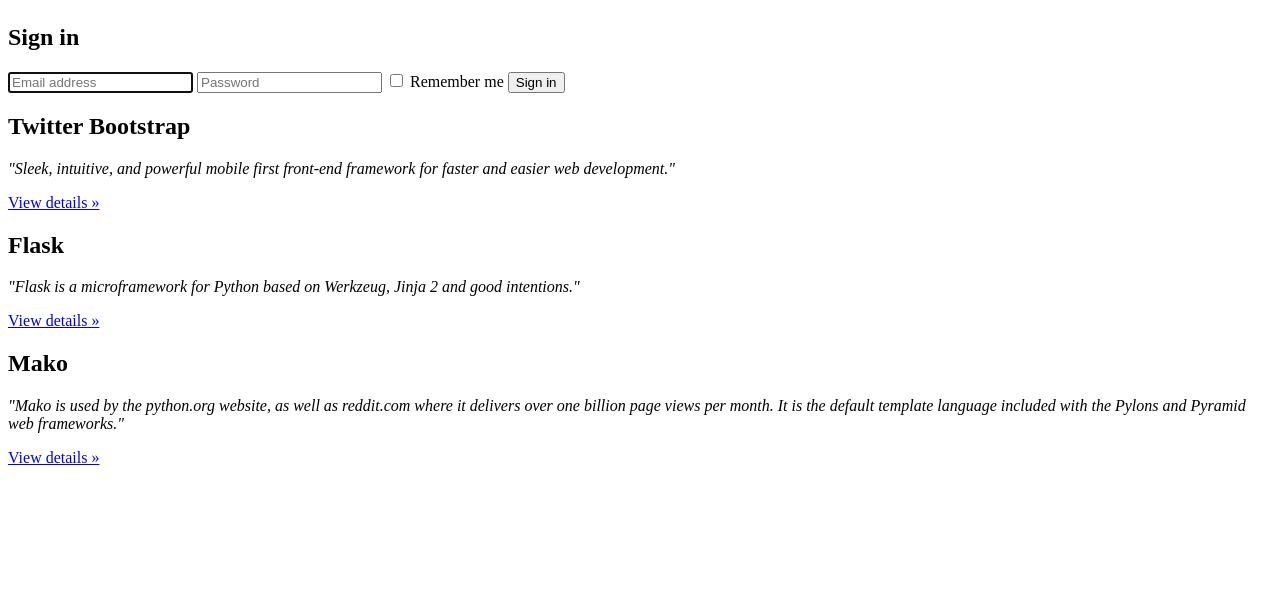
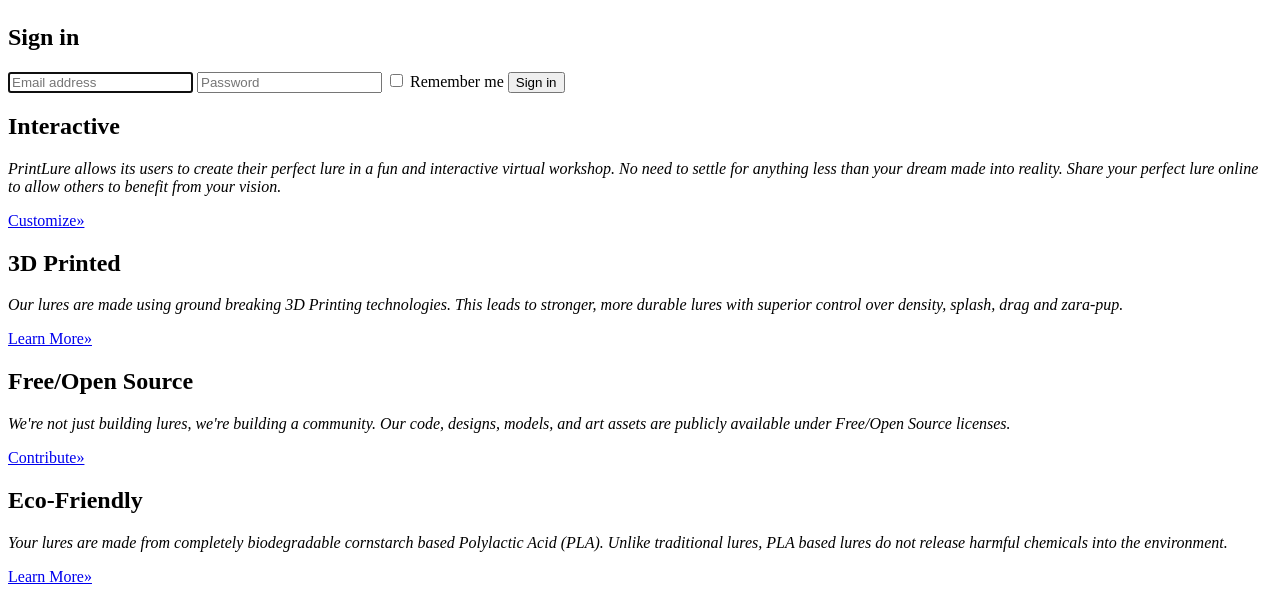
Before and after one commit to PrintLure/PrintLure, a Flask app: template templates/index.html in a window 1280 px wide. Shown: the part 341-943 px from the top of the page. Before the commit the page ends 806 px from the top, so only its background shows below. Run offline with Flask 2, Linux system fonts and the light colour scheme; the template is opened without the code that fills it, so the values that code supplies are empty; some libraries are stand-ins or nearby versions.

Commit message:
Added proper text blurbs

```diff
--- a/templates/index.html
+++ b/templates/index.html
@@ -37,24 +37,42 @@
 </div>
 
 <div class="row">
-    <div class="col-md-4">
-        <h2>Twitter Bootstrap</h2>
-        <p><em>"Sleek, intuitive, and powerful mobile first front-end framework for faster and easier web development."</em></p>
-        <p><a target="_blank" class="btn btn-default" href="http://getbootstrap.com/">View details &raquo;</a></p>
+
+    <div class="col-md-3">
+        <h2>Interactive</h2>
+        <p><em>PrintLure allows its users to create their perfect lure in a fun
+            and interactive virtual workshop. No need to settle for anything
+        less than your dream made into reality. Share your perfect lure online
+    to allow others to benefit from your vision.</em></p>
+        <p><a class="btn btn-default" target="_blank" href="http://flask.pocoo.org/">Customize&raquo;</a></p>
     </div><!--/span-->
+                <!--Twitter Widget
+                    <a class="twitter-timeline"  href="https://twitter.com/search?q=%23printlure"  data-widget-id="402127453675466752">Tweets about "#printlure"</a>
+                        <script>!function(d,s,id){var js,fjs=d.getElementsByTagName(s)[0],p=/^http:/.test(d.location)?'http':'https';if(!d.getElementById(id)){js=d.createElement(s);js.id=id;js.src=p+"://platform.twitter.com/widgets.js";fjs.parentNode.insertBefore(js,fjs);}}(document,"script","twitter-wjs");</script>
+                -->
 
-    <div class="col-md-4">
-        <h2>Flask</h2>
-        <p><em>"Flask is a microframework for Python based on Werkzeug, Jinja 2 and good intentions."</em></p>
-        <p><a class="btn btn-default" target="_blank" href="http://flask.pocoo.org/">View details &raquo;</a></p>
+    <div class="col-md-3">
+        <h2>3D Printed</h2>
+        <p><em>Our lures are made using ground breaking 3D Printing
+        technologies. This leads to stronger, more durable lures with superior
+        control over density, splash, drag and zara-pup.
+        </em></p>
+
+        <p><a class="btn btn-default" target="_blank" href="https://en.wikipedia.org/wiki/3D_printing">Learn More&raquo;</a></p>
     </div><!--/span-->
-    <div class="col-md-4">
+    <div class="col-md-3">
+        <h2>Free/Open Source</h2>
+        <p><em>We're not just building lures, we're building a community. Our code, designs, models, and art assets are publicly available under Free/Open Source licenses.</em></p>
 
-        <h2>Mako</h2>
-        <p><em>"Mako is used by the python.org website, as well as reddit.com where it
-        delivers over one billion page views per month. It is the default template
-        language included with the Pylons and Pyramid web frameworks."</em></p>
-        <p><a class="btn btn-default" target="_blank" href="http://www.makotemplates.org/">View details &raquo;</a></p>
+        <p><a class="btn btn-default" target="_blank" href="https://opensource.com/the-open-source-way">Contribute&raquo;</a></p>
+    </div><!--/span-->
+    <div class="col-md-3">
+
+        <h2>Eco-Friendly</h2>
+        <p><em>Your lures are made from completely biodegradable cornstarch
+            based Polylactic Acid (PLA). Unlike traditional lures, PLA based
+        lures do not release harmful chemicals into the environment.</em></p>
+        <p><a class="btn btn-default" target="_blank" href="https://en.wikipedia.org/wiki/Polylactic_acid">Learn More&raquo;</a></p>
 </div><!--/span-->
 </div><!--/row-->
 
```
